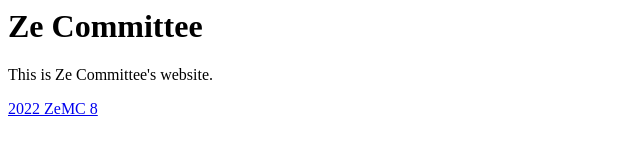
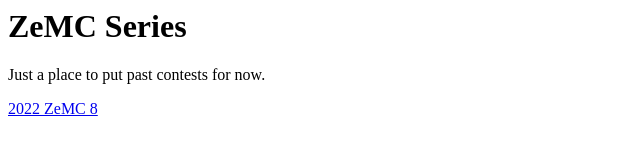
Before and after one commit to ihatemath123/ZeCommittee, a plain HTML site: page index.html in a window 1280 px wide. Shown: the whole page, without its empty margins (0-640 px from the left). Drawn offline with Linux system fonts and the light colour scheme.

Commit message:
Update index.html

```diff
--- a/index.html
+++ b/index.html
@@ -3,11 +3,11 @@
     <meta charset="UTF-8">
     <meta http-equiv="X-UA-Compatible" content="IE=edge">
     <meta name="viewport" content="width=device-width, initial-scale=1.0">
-    <title>Document</title>
+    <title>ZeMC</title>
 </head>
 <body>
-    <h1>Ze Committee</h1>
-    <p>This is Ze Committee's website.</p>
-    <a href="/ZeCommittee/2022-ZeMC-8-problems.pdf">2022 ZeMC 8</a>
+    <h1>ZeMC Series</h1>
+    <p>Just a place to put past contests for now.</p>
+    <a href="/ZeMC/2022-ZeMC-8-problems.pdf">2022 ZeMC 8</a>
 </body>
 </html>
```
